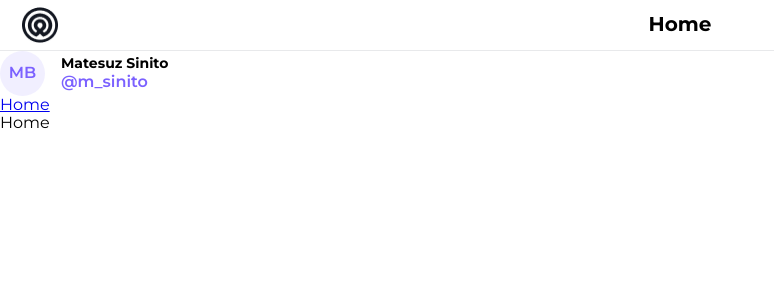
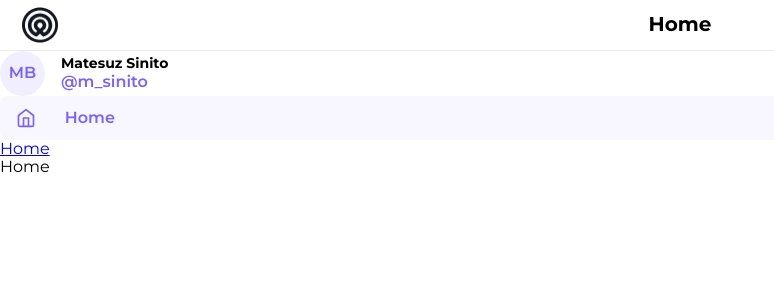
Before and after one commit to jiju278/simple-social-media-front, a React (Vite) app: page / in a window 1280 px wide. Shown: the top 300 px of the page, without its empty margins (0-774 px from the left). Built offline with nearby package versions, Linux system fonts and the light colour scheme.

Commit message:
Add Nav button component

```diff
--- a/package.json
+++ b/package.json
@@ -15,6 +15,7 @@
     "@reduxjs/toolkit": "2.2.3",
     "react": "18.2.0",
     "react-dom": "18.2.0",
+    "react-icons": "5.0.1",
     "react-redux": "9.1.0",
     "react-router-dom": "6.22.3"
   },
--- a/src/components/ui/badge/Badge.tsx
+++ b/src/components/ui/Badge/Badge.tsx
@@ -1,4 +1,4 @@
-import style from '@components/ui/badge/Badge.module.css';
+import style from '@components/ui/Badge/Badge.module.css';
 
 const Badge = () => {
   return (
--- /dev/null
+++ b/src/components/ui/Navbutton/Navbutton.module.css
@@ -0,0 +1,20 @@
+.navButton {
+  background-color: #7b61ff0d;
+  border-radius: 8px;
+  color: #7b61ff;
+  display: flex;
+  align-items: center;
+  gap: 1rem;
+}
+
+.navButtonLogo {
+  height: 20px;
+  width: 20px;
+  padding-left: 1rem;
+}
+
+.navTextButton {
+  font-weight: 600;
+  margin: 0;
+  padding: 0.8rem;
+}
--- /dev/null
+++ b/src/components/ui/Navbutton/Navbutton.tsx
@@ -0,0 +1,13 @@
+import { FiHome } from 'react-icons/fi';
+import style from '@components/ui/Navbutton/Navbutton.module.css';
+
+const Navbutton = () => {
+  return (
+    <div className={style.navButton}>
+      <FiHome className={style.navButtonLogo} />
+      <p className={style.navTextButton}>Home</p>
+    </div>
+  );
+};
+
+export default Navbutton;
--- a/src/pages/Layout/Layout.tsx
+++ b/src/pages/Layout/Layout.tsx
@@ -1,7 +1,8 @@
 import { Link, Outlet } from 'react-router-dom';
 import logo from '@assets/Frame.png';
 import style from './Layout.module.css';
-import Badge from '@/components/ui/badge/Badge';
+import Badge from '@/components/ui/Badge/Badge';
+import Navbutton from '@/components/ui/Navbutton/Navbutton';
 
 function Layout() {
   return (
@@ -12,6 +13,8 @@ function Layout() {
       </header>
 
       <Badge />
+      <Navbutton />
+
       <div className="navbar-section">
         <nav className="navbar">
           <div>
```
Also changed, not shown: src/components/ui/Badge/Badge.module.css (renamed from src/components/ui/badge/Badge.module.css), 1 other file (tests, documents, lock files or other folders).
